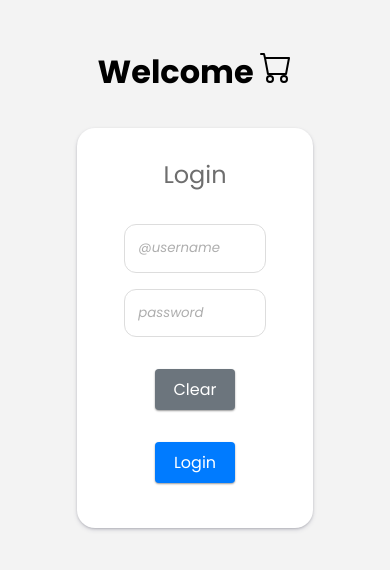
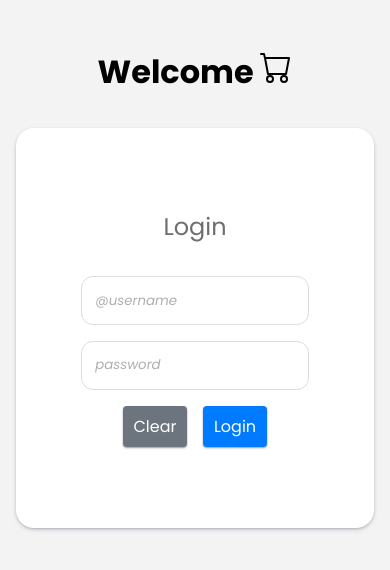
Before and after one commit to ib-inu/FlexxCart, a React (Vite) app: page /login in a window 390 px wide. Shown: the top 570 px of the page. Built offline with nearby package versions, Linux system fonts and the light colour scheme.

Commit message:
Add responsive layout and whitespace removal for input fields on login page

```diff
--- a/src/Authentication/Authentication.tsx
+++ b/src/Authentication/Authentication.tsx
@@ -13,6 +13,12 @@ gap: 2em;
 width: 100%;
 animation: comingUp 1s .2s ease;
 transition: all 2s;
+
+@media (max-width:400px) {
+    padding: 3em 1em;
+
+}
+
 
 @keyframes comingUp {
         0%{
@@ -37,6 +43,17 @@ border-radius: 18px;
 max-width: 40rem;
 min-height: 25rem;
 
+@media (max-width:550px) {
+        width: 100%;
+    }
+
+    @media (max-width:320px) {
+        justify-content:center;
+min-height: 20rem;
+
+    }
+
+
 `
 
 
--- a/src/Authentication/Login.tsx
+++ b/src/Authentication/Login.tsx
@@ -49,6 +49,10 @@ const LoginContainer = styled.div`
             cursor: pointer;
         }
     }
+    @media (max-width:320px) {
+        padding: 0;
+    }
+
 
 `
 export default function Login() {
@@ -64,7 +68,8 @@ export default function Login() {
     });
 
     const handleChange = (e: React.ChangeEvent<HTMLInputElement>) => {
-        setFormData({ ...formData, [e.target.name]: e.target.value });
+        const valueWithoutSpaces = e.target.value.replace(/\s+/g, ''); // Remove all spaces
+        setFormData({ ...formData, [e.target.name]: valueWithoutSpaces });
     };
 
     const handleSubmit = (e: React.FormEvent) => {
@@ -87,12 +92,19 @@ export default function Login() {
             <LoginForm onSubmit={handleSubmit}>
                 <input name="username" onChange={handleChange} required placeholder="@username" type="text" />
                 <input type="password" name="password" onChange={handleChange} value={formData.password} required placeholder="password" />
-                <div>
+                <Buttons>
                     <Button type="reset" $variant="secondary">Clear</Button>
                     <Button type="submit">{loading ? 'Login...' : 'Login '}</Button>
-                </div>
+                </Buttons>
             </LoginForm>
             {error && <p style={{ color: 'red' }}>{error}</p>}
         </LoginContainer>
     )
 }
+
+
+
+const Buttons = styled.div`
+    display: flex;
+    gap: 1em;
+`
--- a/src/components/Button.tsx
+++ b/src/components/Button.tsx
@@ -2,7 +2,7 @@ import styled, { css } from "styled-components";
 
 export const Button = styled.button<{ $variant?: "primary" | "secondary"; $fontSize?: number }>`
   padding: 0.5em;
-  min-width: 5em;
+  min-width: 4em;
   min-height: 2em;
   border-radius: 4px;
   border: none;
@@ -10,7 +10,6 @@ export const Button = styled.button<{ $variant?: "primary" | "secondary"; $fontS
   cursor: pointer;
   transition: all 0.6s ease;
   box-shadow: 0 1px 2px 0 rgba(0, 0, 0, 0.4);
-  margin: 1em;
 
   ${(props) =>
     props.$variant === "secondary" &&
--- a/src/pages/home/ItemCard.tsx
+++ b/src/pages/home/ItemCard.tsx
@@ -32,16 +32,19 @@ overflow: hidden;
 width: 80%;
 height: 80%;
 transition: all 1s ease;
+mix-blend-mode: darken;
 
 img{
     object-fit: contain;
 width:100%;
 height: 100%;
 user-select: none;
+mix-blend-mode: darken;
 
 }
 &:hover{
     transform: scale(1.1) rotate(-2deg);
+mix-blend-mode: darken;
 
 }
 `
```
